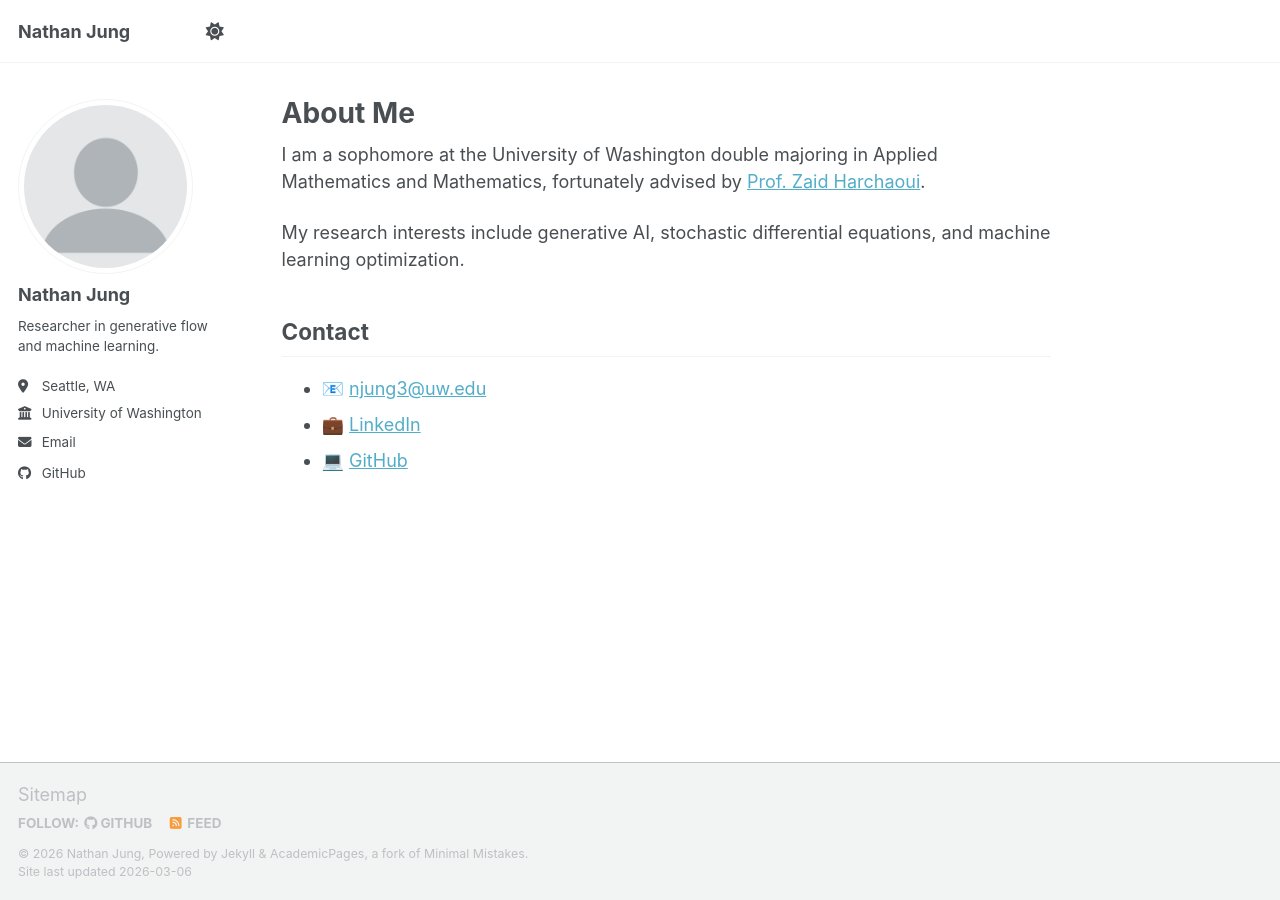
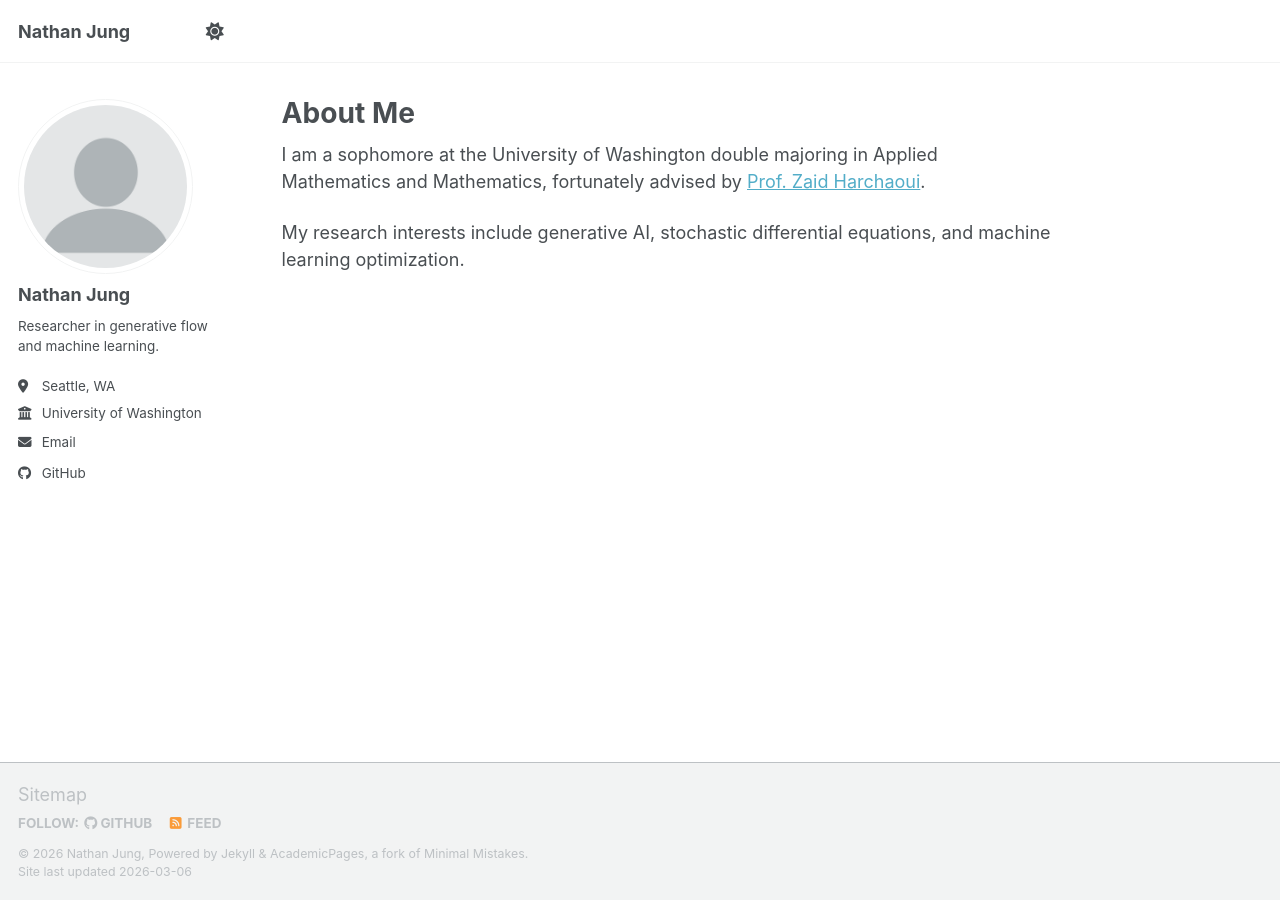
Before and after one commit to nathanjunguw/nathanjunguw.github.io, a Jekyll site: the page built from _pages/about.md, in a window 1280 px wide. Built offline with Jekyll 4.4.1, drawn with Linux system fonts in a browser that asks for light colours; a script bundle is joined from its source files by our own code; library files that are not in the unit come from our copies.

Commit message:
Update about.md

```diff
--- a/_pages/about.md
+++ b/_pages/about.md
@@ -10,9 +10,3 @@ redirect_from:
 I am a sophomore at the University of Washington double majoring in Applied Mathematics and Mathematics, fortunately advised by [Prof. Zaid Harchaoui](https://sites.google.com/uw.edu/zaid-harchaoui/main).
 
 My research interests include generative AI, stochastic differential equations, and machine learning optimization.
-
-## Contact
-
-- 📧 [njung3@uw.edu](mailto:njung3@uw.edu)
-- 💼 [LinkedIn](https://www.linkedin.com/in/nathanjunguw/)
-- 💻 [GitHub](https://github.com/nathanjunguw)
```
